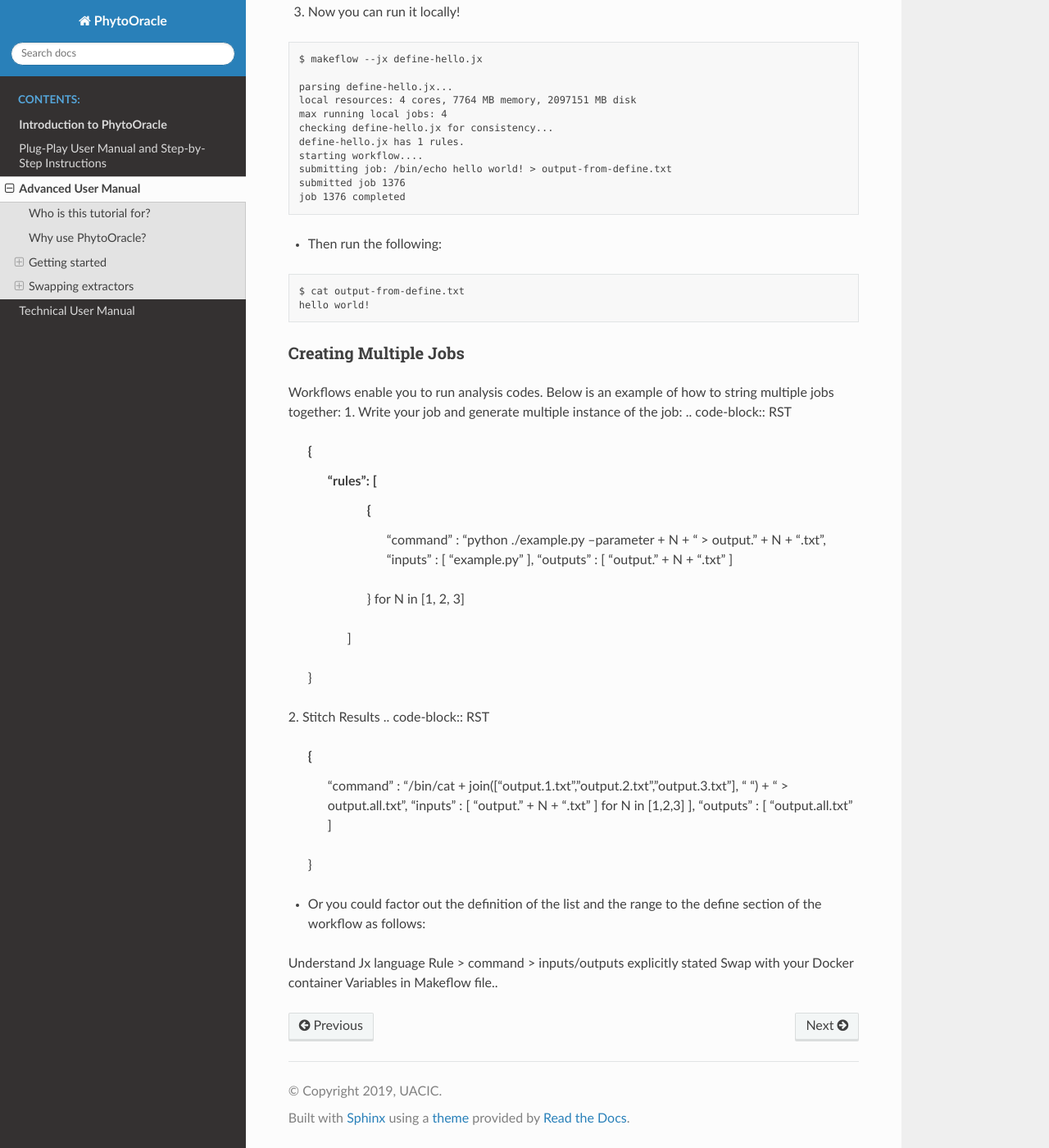
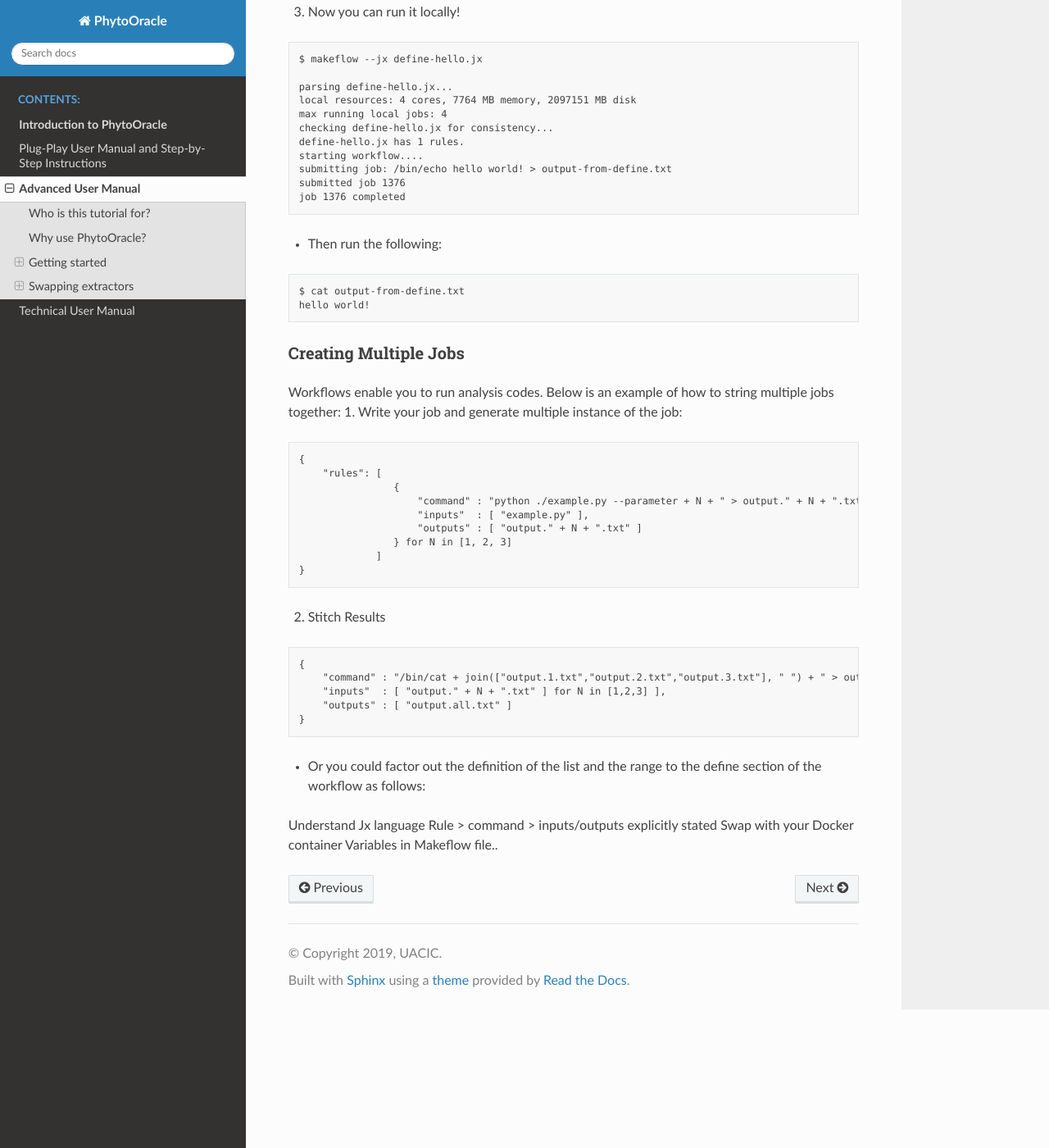
Before and after one commit to LyonsLab/PhytoOracle, a Sphinx documentation site: the page built from docs/advanced.rst, in a window 1280 px wide and 1400 px high, scrolled down 2175 px. Shown: the whole window at 82% size. Built offline with Sphinx 7.4.7 and the Read the Docs theme 2.0.0, drawn with Linux system fonts in a browser that asks for light colours.

Commit message:
Update advanced.rst

```diff
--- a/docs/advanced.rst
+++ b/docs/advanced.rst
@@ -96,7 +96,7 @@ Running your workflow
 
 + Then run the following:
 
-.. code-block::
+.. code-block:: RST
 
     $ cat output-from-define.txt
     hello world!
@@ -104,6 +104,7 @@ Creating Multiple Jobs
 ~~~~~~~~~~~~~~~~~~~~~~
 Workflows enable you to run analysis codes. Below is an example of how to string multiple jobs together:
 1. Write your job and generate multiple instance of the job:
+
 .. code-block:: RST
 
     {
@@ -117,6 +118,7 @@ Workflows enable you to run analysis codes. Below is an example of how to string
     }
 
 2. Stitch Results
+
 .. code-block:: RST
 
     {
@@ -127,7 +129,7 @@ Workflows enable you to run analysis codes. Below is an example of how to string
 
 + Or you could factor out the definition of the list and the range to the define section of the workflow as follows:
 
-.. code-block::
+.. code-block:: RST
     {
         "define" : {
             "RANGE"    : range(1,4),
```
